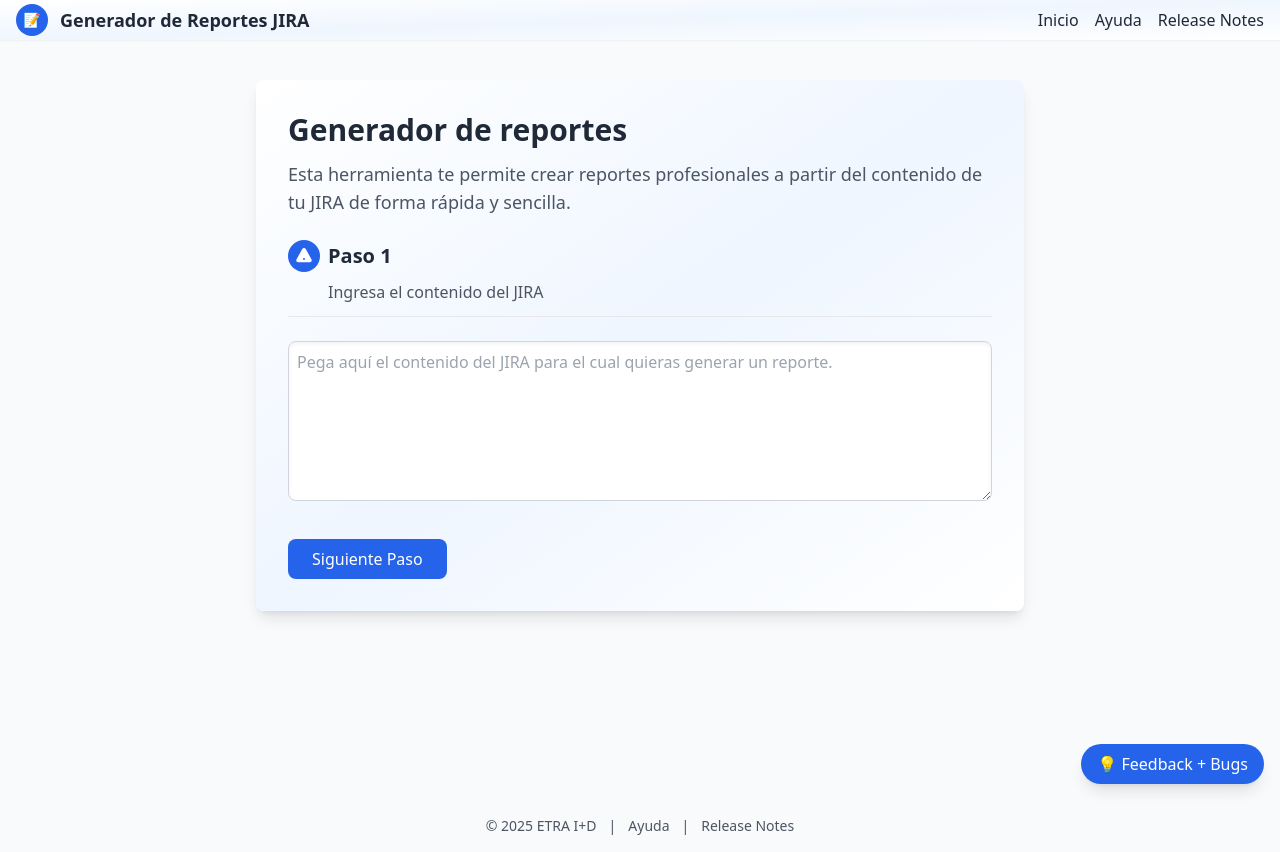
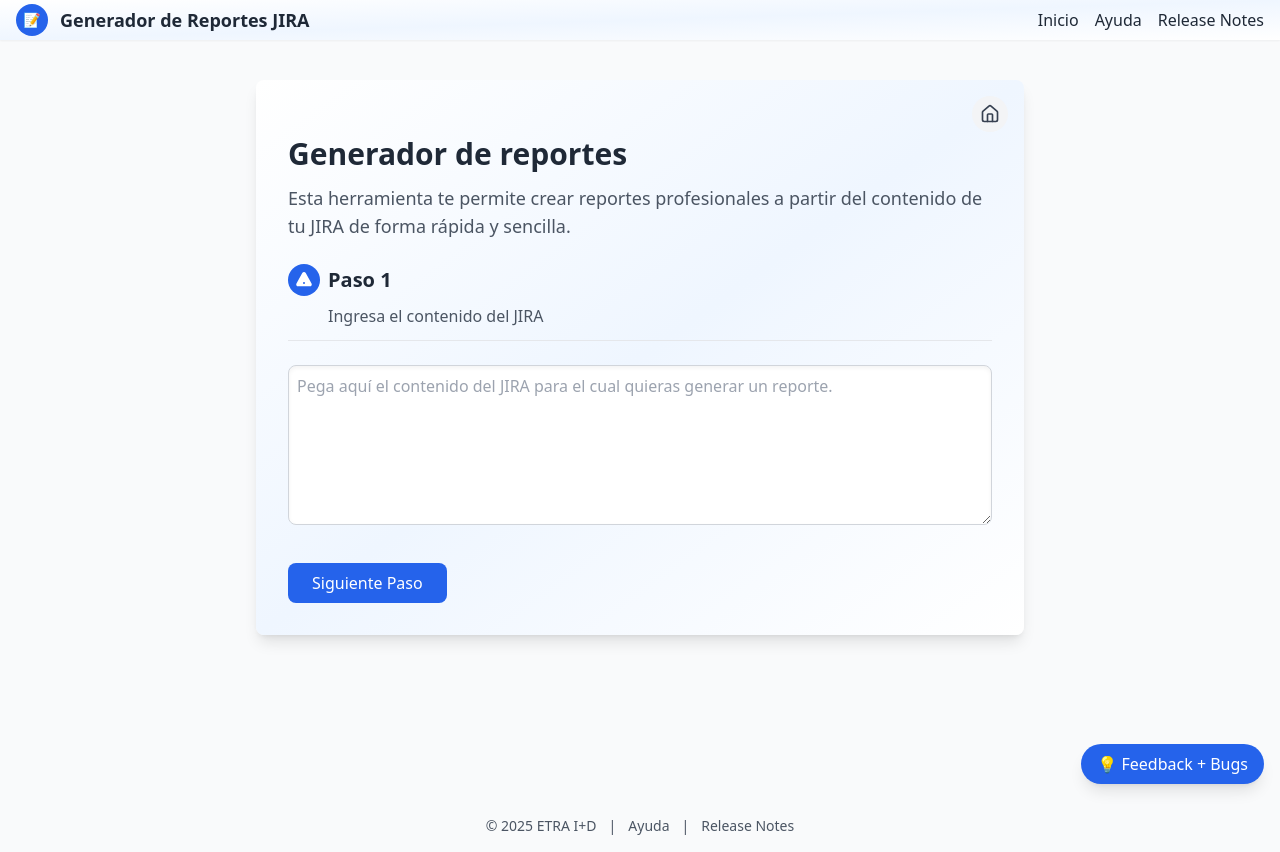
Before and after one commit to albope/jira-report-tool, a Next.js app: page /generate-report in a window 1280 px wide. Built offline with nearby package versions, Linux system fonts and the light colour scheme.

Commit message:
Mejoras página JIRA 13

```diff
--- a/src/components/StepOnePaste.tsx
+++ b/src/components/StepOnePaste.tsx
@@ -1,4 +1,7 @@
 "use client";
+
+import { useRouter } from "next/navigation";
+import { Home } from "lucide-react";           // ⬅️  Icono lucide-react
 
 interface StepOnePasteProps {
   jiraContent: string;
@@ -11,25 +14,46 @@ export default function StepOnePaste({
   setJiraContent,
   onParse,
 }: StepOnePasteProps) {
+  const router = useRouter();
+
   return (
     <div
       className="
+        relative z-10                         /* Para posicionar el botón flotante */
         max-w-3xl mx-auto
         bg-gradient-to-br from-white via-blue-50 to-white
-        shadow-lg rounded-lg p-8 space-y-6 relative z-10
+        shadow-lg rounded-lg p-8 space-y-6
       "
     >
+      {/* ───────── Botón “Inicio” (icono casa) ───────── */}
+      <button
+        onClick={() => router.push("/")}
+        title="Volver al inicio"
+        className="
+          absolute top-4 right-4
+          inline-flex items-center justify-center
+          h-9 w-9 rounded-full
+          bg-gray-100 text-gray-700
+          hover:bg-blue-600 hover:text-white
+          transition-colors duration-150
+          focus:outline-none focus:ring-2 focus:ring-blue-500
+        "
+      >
+        <Home className="h-5 w-5" />
+      </button>
+
       {/* Encabezado principal */}
       <div className="space-y-3">
         <h1 className="text-3xl font-bold text-gray-800">
           Generador de reportes
         </h1>
         <p className="text-gray-600 text-lg">
-          Esta herramienta te permite crear reportes profesionales a partir del contenido de tu JIRA de forma rápida y sencilla.
+          Esta herramienta te permite crear reportes profesionales a partir del
+          contenido de tu JIRA de forma rápida y sencilla.
         </p>
       </div>
 
-      {/* Encabezado del Paso 1 con ícono + título + subtítulo */}
+      {/* Encabezado del Paso 1 */}
       <div className="mb-6">
         <div className="flex items-center mb-2 space-x-2">
           {/* Ícono circular */}
@@ -44,35 +68,23 @@ export default function StepOnePaste({
             </svg>
           </div>
 
-          <h2 className="text-xl font-bold text-gray-800">
-            Paso 1
-          </h2>
+          <h2 className="text-xl font-bold text-gray-800">Paso 1</h2>
         </div>
 
-        <p className="text-gray-600 ml-10">
-          Ingresa el contenido del JIRA
-        </p>
+        <p className="text-gray-600 ml-10">Ingresa el contenido del JIRA</p>
 
         {/* Línea divisoria */}
         <hr className="mt-3 border-gray-200" />
       </div>
 
-      {/* Área para pegar el contenido del JIRA */}
+      {/* Área de pegado */}
       <div className="space-y-2">
         <textarea
           id="jira-input"
           className="
-            w-full
-            h-40
-            border
-            border-gray-300
-            rounded-lg
-            p-2
+            w-full h-40 border border-gray-300 rounded-lg p-2
             placeholder:text-gray-400
-            focus:outline-none
-            focus:ring-2
-            focus:ring-blue-500
-            focus:border-transparent
+            focus:outline-none focus:ring-2 focus:ring-blue-500 focus:border-transparent
             shadow-inner
           "
           placeholder="Pega aquí el contenido del JIRA para el cual quieras generar un reporte."
@@ -81,23 +93,16 @@ export default function StepOnePaste({
         />
       </div>
 
-      {/* Botón para pasar al siguiente paso */}
+      {/* Botón siguiente paso */}
       <div className="pt-2">
         <button
           onClick={onParse}
           className="
-            bg-blue-600
-            text-white
-            py-2
-            px-6
-            rounded-lg
+            bg-blue-600 text-white
+            py-2 px-6 rounded-lg
             hover:bg-blue-700
-            transition
-            duration-200
-            focus:outline-none
-            focus:ring-2
-            focus:ring-blue-500
-            focus:ring-offset-2
+            transition duration-200
+            focus:outline-none focus:ring-2 focus:ring-blue-500 focus:ring-offset-2
           "
         >
           Siguiente Paso
```
